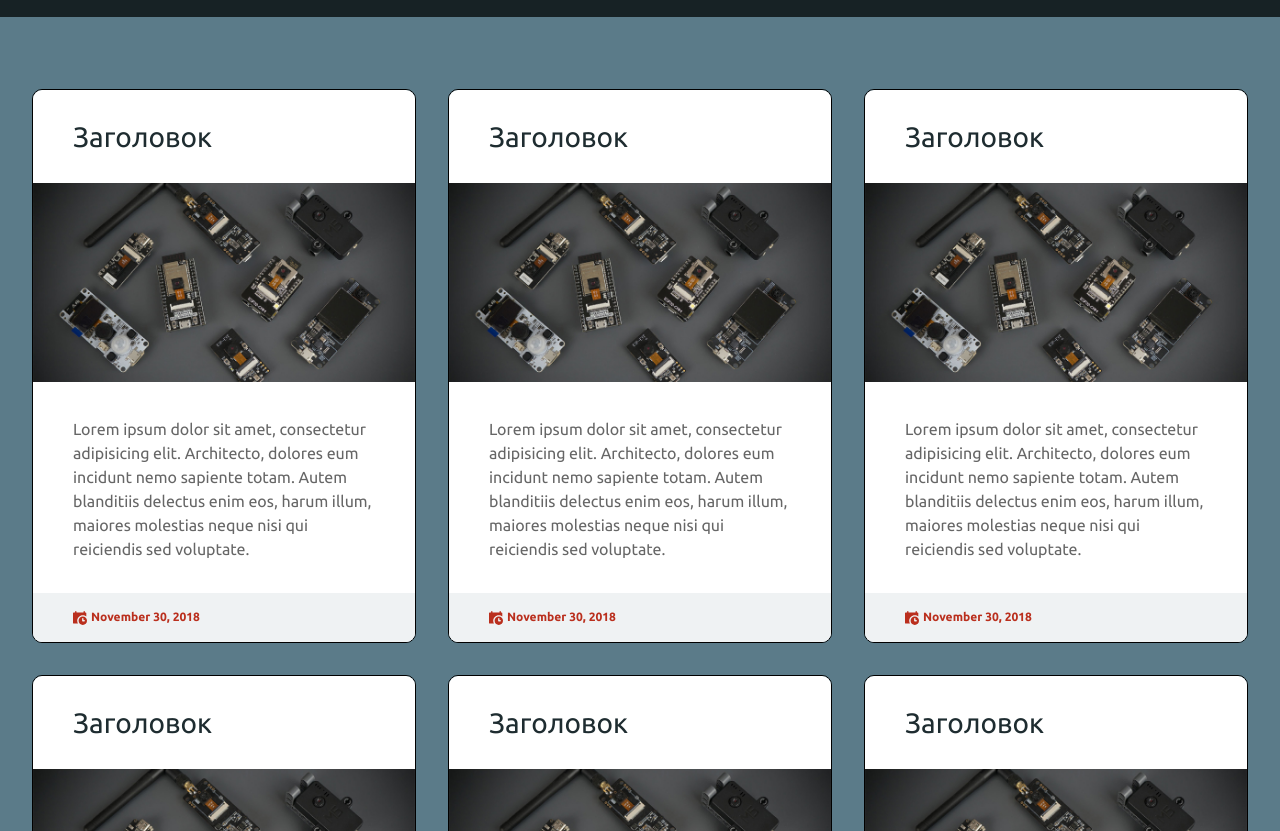
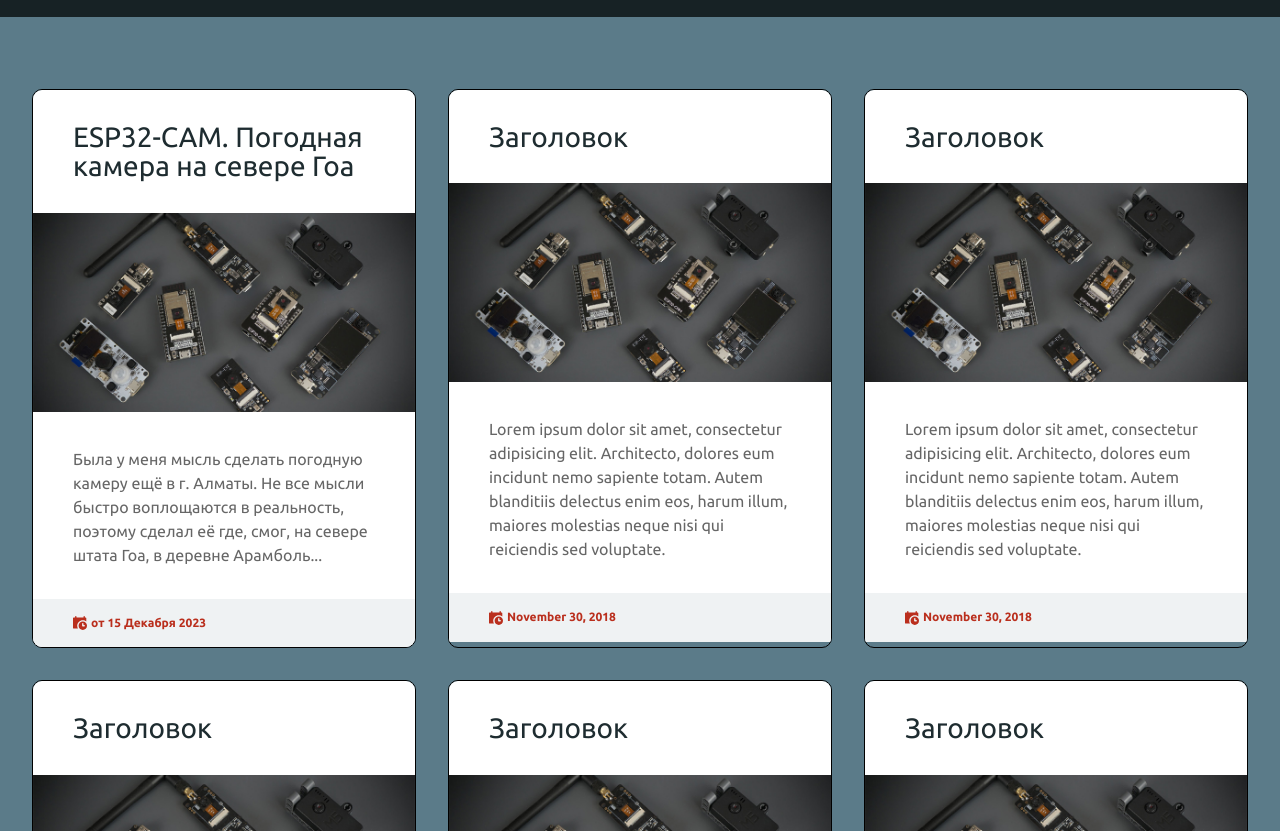
Before and after one commit to AlexandrTurdiyev/ingoa.pro, a plain HTML site: page index.html in a window 1280 px wide. Shown: the part 530-1361 px from the top of the page. Drawn offline with Linux system fonts and the light colour scheme.

Commit message:
feat(index.html): update first article-preview item;
Fri Dec 15 2023 01:33:45 GMT+0530 (India Standard Time);

```diff
--- a/index.html
+++ b/index.html
@@ -156,7 +156,9 @@
                 <div class="article-preview">
                     <div class="article-preview__title">
                         <h2 class="article-preview__title-text">
-                            <a class="article-preview__title-link" href="#" >Заголовок</a>
+                            <a class="article-preview__title-link" href="#" >
+                                ESP32-CAM. Погодная камера на севере Гоа
+                            </a>
                         </h2>
                     </div>
                     <div class="article-preview__description">
@@ -165,13 +167,11 @@
                         </div>
                         <div class="article-preview__text-wrapper">
                             <p class="article-preview__text">
-                                Lorem ipsum dolor sit amet,
-                                consectetur adipisicing elit.
-                                Architecto, dolores eum incidunt
-                                nemo sapiente totam. Autem blanditiis
-                                delectus enim eos, harum illum,
-                                maiores molestias neque nisi qui
-                                reiciendis sed voluptate.
+                                Была у меня мысль сделать погодную камеру ещё в
+                                г. Алматы. Не все мысли быстро воплощаются в реальность,
+                                поэтому сделал её где, смог, на севере штата Гоа, в деревне
+                                Арамболь...
+
                             </p>
                         </div>
                     </div>
@@ -195,7 +195,7 @@
                                 4.9H9.8c-.42 0-.7-.28-.7-.7V7.7c0-.42.28-.7.7-.7.42 0
                                 .7.28.7.7v1.4h.7c.42 0 .7.28.7.7 0 .42-.28.7-.7.7Z"
                                       fill="#BA2F1D"/></svg>
-                            <p class="article-preview__date-text">November 30, 2018</p>
+                            <p class="article-preview__date-text">от 15 Декабря 2023</p>
                         </div>
                     </div>
                 </div>
```
